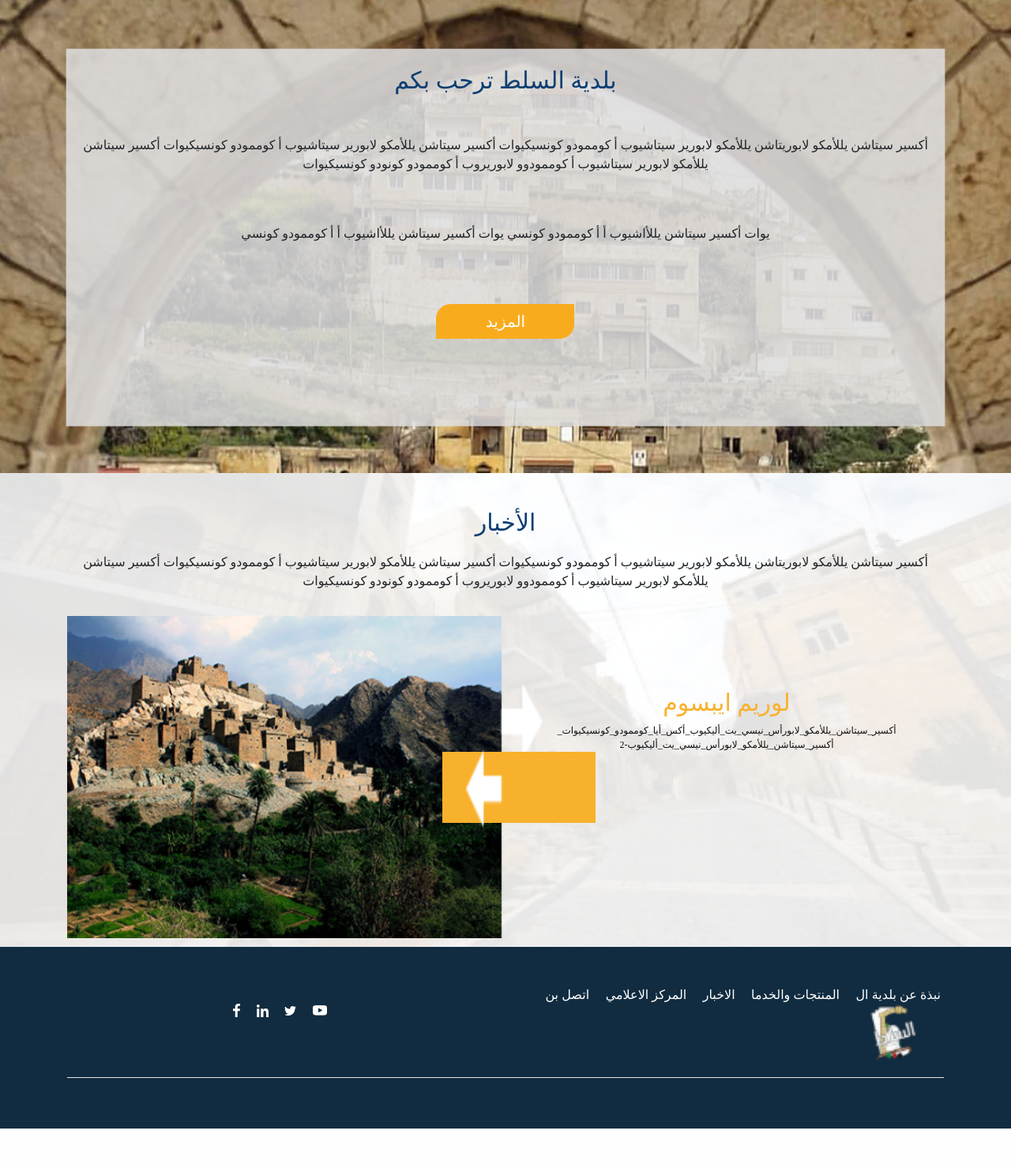
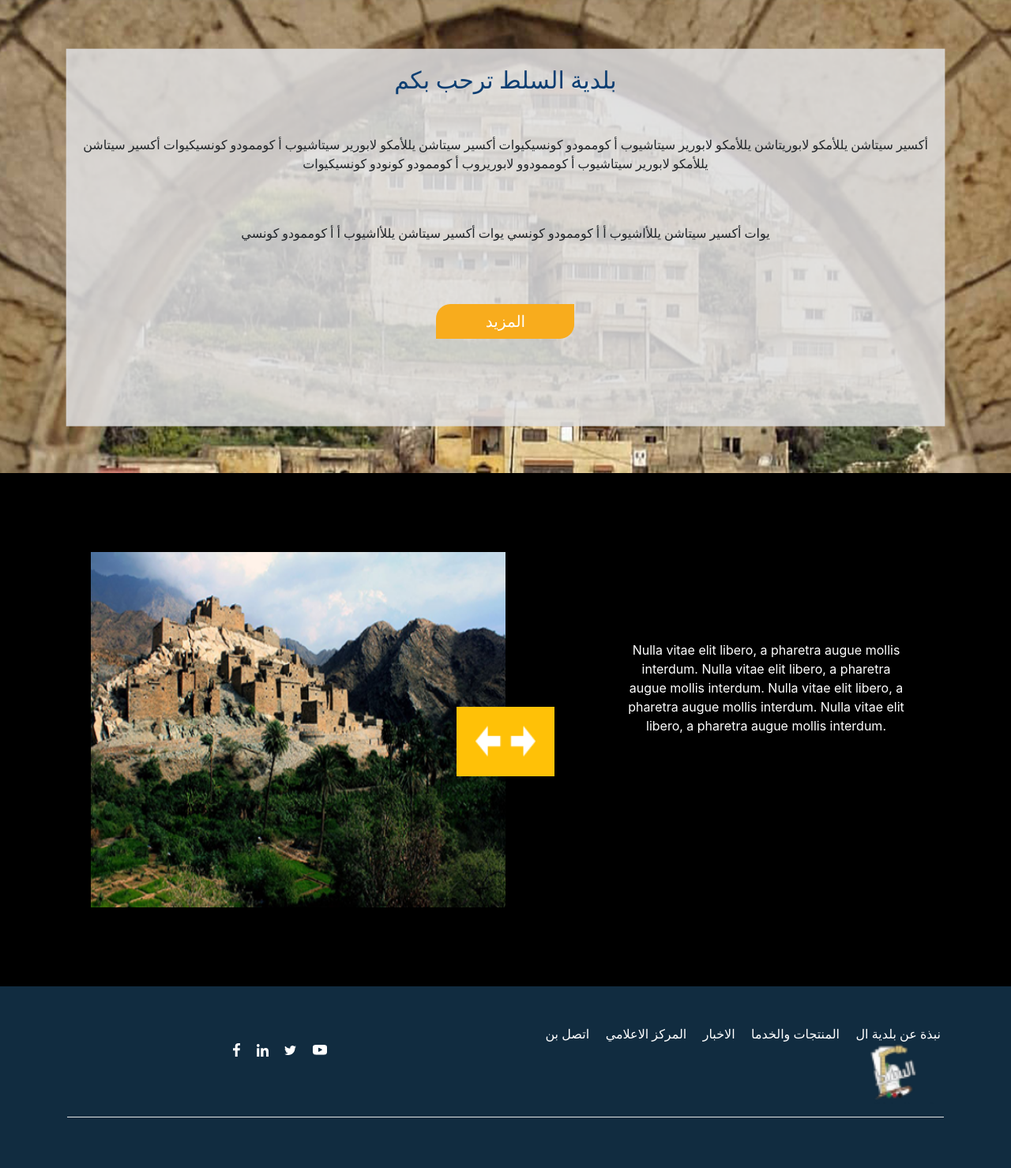
Before and after one commit to AL-Salt/AL-Salt, a PHP site: page / in a window 1280 px wide. Shown: the part 1143-2622 px from the top of the page at 79% size. Before the commit the page ends 2572 px from the top, so only its background shows below. Run offline with PHP 8.4, Linux system fonts and the light colour scheme.

Commit message:
update slider

```diff
--- a/css/style.css
+++ b/css/style.css
@@ -14,7 +14,7 @@
     height: 90px;
 }
 
-.carousel-control-next {
+.carousel-control-nextnew {
     top: 100px !important;
     width: 50px;
 }
@@ -240,13 +240,6 @@
     font-family: GEDinarTwo-Light, GE Dinar Two;
 }
 
-.back_img_slider {
-    background-image: URL("../img/Rectangle 9.png");
-    background-size: cover;
-    background-repeat: no-repeat;
-    background-position: center;
-}
-
 .logo_more {
     background-image: url("../img/Layer 2.png");
     background-repeat: no-repeat;
@@ -259,144 +252,6 @@
 
 .logo_more a {
     color: #fff !important;
-}
-
-
-/*Slider in Footer Page*/
-
-.slide-box {
-    display: flex;
-    justify-content: space-between;
-}
-
-@media (min-width: 576px) and (max-width: 767.98px) {
-    .slide-box img {
-        -ms-flex: 0 0 50%;
-        flex: 0 0 50%;
-        max-width: 50%;
-    }
-}
-
-@media (min-width: 768px) and (max-width: 991.98px) {
-    .slide-box img {
-        -ms-flex: 0 0 33.3333%;
-        flex: 0 0 33.3333%;
-        max-width: 33.3333%;
-    }
-}
-
-@media (min-width: 992px) {
-    .slide-box img {
-        -ms-flex: 0 0 25%;
-        flex: 0 0 25%;
-        max-width: 25%;
-    }
-}
-
-.carousel-caption {
-    padding: 20px;
-    border-radius: .5rem;
-}
-
-.after_end_slider {
-    padding-top: 74px;
-    background-color: "rgba(224,224,225,0.34)";
-}
-
-.slide-box img {
-    border-radius: 10%;
-}
-
-.text_in_slid {
-    text-align: center;
-}
-
-.carousel-caption {
-    width: 560px;
-    left: 50% !important;
-    bottom: 200px !important;
-    display: flex;
-}
-
-@media (max-width: 1200px) {
-    .carousel-caption {
-        display: none !important;
-    }
-    .carousel-item img {
-        width: 100% !important;
-    }
-}
-
-.carousel-control-prev {
-    left: 45.5%;
-    top: 175px;
-    width: 50px;
-    height: 90px;
-    opacity: 1.0;
-}
-
-.carousel-control-next1 {
-    left: 44%;
-    height: 90px;
-    width: 50px;
-    right: 0;
-    position: absolute;
-    top: 90px;
-    bottom: 0;
-    display: -webkit-box;
-    display: -ms-flexbox;
-    display: flex;
-    -webkit-box-align: center;
-    -ms-flex-align: center;
-    align-items: center;
-    -webkit-box-pack: center;
-    -ms-flex-pack: center;
-    justify-content: center;
-    width: 15%;
-    color: #fff;
-    text-align: center;
-}
-
-.background_icon_slider {
-    background-image: url("img/Rectangle 9.png");
-    padding: 50px;
-}
-
-.carousel-control-prev-icon {
-    background-image: url("../img/icon (1).png") !important;
-    width: 60px !important;
-    height: 100px !important;
-}
-
-.carousel-control-next-icon {
-    background-image: url("../img/icon (2).png") !important;
-    width: 60px !important;
-    height: 100px !important;
-}
-
-.back_slider_iconss {
-    width: 160px;
-    margin: 0 auto;
-    margin-top: -236px;
-    position: relative;
-}
-
-.back_slider_iconss img {
-    height: 90px !important;
-}
-
-.text_in_slid h5 {
-    font-family: GEDinarTwo-Light, GE Dinar Two;
-    font-weight: 300px;
-    font-size: 30px;
-    color: #f8b12c;
-}
-
-.text_in_slid p {
-    font-family: GEDinarTwo-Light, GE Dinar Two;
-    font-weight: 300px;
-    font-size: 12px;
-    color: #101010;
 }
 
 .footerss {
@@ -412,3 +267,42 @@
     font-weight: 400px;
     color: white;
 }
+
+.prev_nex {
+    margin-bottom: 150px;
+}
+
+.carousel-caption {
+    left: 680px;
+    top: 60px;
+    width: 350px;
+}
+
+@media (max-width: 1200px) {
+    .carousel-caption {
+        left: 530px;
+        top: 60px;
+        width: 350px;
+    }
+}
+
+h5 {
+    color: black !important;
+}
+
+.listrightslider {
+    padding-top: 65px;
+    width: 50px;
+}
+
+.endslider {
+    background-color: black;
+    /* background-image: url("../img/Layer background_news.png") !important; */
+    background-repeat: no-repeat;
+    background-position: center;
+    padding: 100px;
+}
+
+.prev {}
+
+.nex {}
--- a/index.html
+++ b/index.html
@@ -265,73 +265,55 @@
     </div>
 
 
-    <div class="notecontainer1">
-        <div class="d-flex justify-content-center titlecon1">الأخبار</div>
-        <div class="style_content_plugin">
+    <div class="endslider">
         <div class="container">
-                <p class="py-3">
-                    أكسير سيتاشن يللأمكو لابوريتاشن يللأمكو لابورير سيتاشيوب أ كوممودو كونسيكيوات أكسير سيتاشن يللأمكو لابورير سيتاشيوب أ كوممودو كونسيكيوات أكسير سيتاشن يللأمكو لابورير سيتاشيوب أ كوممودوو لابوريروب أ كوممودو كونودو كونسيكيوات
-                </p>
             <div class="bd-example">
                 <div id="carouselExampleCaptions" class="carousel slide" data-ride="carousel">
-                        <!-- <ol class="carousel-indicators">
-                            <li data-target="#carouselExampleCaptions" data-slide-to="0" class="active"></li>
+                    <ol class="carousel-indicators">
+                        <!-- <li data-target="#carouselExampleCaptions" data-slide-to="0" class="active"></li>
                     <li data-target="#carouselExampleCaptions" data-slide-to="1"></li>
-                            <li data-target="#carouselExampleCaptions" data-slide-to="2"></li>
-                        </ol> -->
+                    <li data-target="#carouselExampleCaptions" data-slide-to="2"></li> -->
+                        <div class="bg-warning p-4 prev_nex">
+                            <a class="prev" href="#carouselExampleCaptions" role="button" data-slide="prev">
+                                <!-- <span class="carousel-control-prev-icon" aria-hidden="true"></span> -->
+                                <img src="img/icon (1).png" height="40px" aria-hidden="true" alt="">
+                            </a>
+                            <a class="nex" href="#carouselExampleCaptions" role="button" data-slide="next">
+                                <!-- <span class="carousel-control-next-icon" aria-hidden="true"></span> -->
+                                <img src="img/icon (2).png" height="40px" aria-hidden="true" alt="">
+                                <!-- <span class="sr-only">Next</span> -->
+                            </a>
+                        </div>
+                    </ol>
                     <div class="carousel-inner">
                         <div class="carousel-item active">
-                                <img src="img/Repeat Grid 5.png" class="d-block" width="550px" alt="...">
-                                <div class="carousel-caption d-none d-md-block text_in_slid">
-                                    <h5>لوريم ايبسوم </h5>
+                            <img src="img/Repeat Grid 5.png" height="450px" class="d-block w-50" alt="...">
+                            <div class="carousel-caption d-none d-md-block">
+                                <h5>First slide label</h5>
                                 <p>
-                                        أكسير_سيتاشن_يللأمكو_لابورأس_نيسي_يت_أليكيوب_أكس_أيا_كوممودو_كونسيكيوات_ أكسير_سيتاشن_يللأمكو_لابورأس_نيسي_يت_أليكيوب-2
+                                    Nulla vitae elit libero, a pharetra augue mollis interdum. Nulla vitae elit libero, a pharetra augue mollis interdum. Nulla vitae elit libero, a pharetra augue mollis interdum. Nulla vitae elit libero, a pharetra augue mollis interdum.
                                 </p>
                             </div>
                         </div>
                         <div class="carousel-item">
-                                <img src="img/Repeat Grid 5.png" class="d-block" width="550px" alt="...">
-                                <div class="carousel-caption d-none d-md-block text_in_slid">
-                                    <h5>لوريم ايبسوم </h5>
-                                    <p>أكسير_سيتاشن_يللأمكو_لابورأس_نيسي_يت_أليكيوب_أكس_أيا_كوممودو_كونسيكيوات_أكس ير_سيتاشن_يللأمكو_لابورأس_نيسي_يت_أليكيوب-2
-                                    </p>
+                            <img src="img/Repeat Grid 5.png" height="450px" class="d-block w-50" alt="...">
+                            <div class="carousel-caption d-none d-md-block">
+                                <h5>Second slide label</h5>
+                                <p>Lorem ipsum dolor sit amet, consectetur adipiscing elit.</p>
                             </div>
                         </div>
                         <div class="carousel-item">
-                                <img src="img/Repeat Grid 5.png" class="d-block" width="550px" alt="...">
-                                <div class="carousel-caption d-none d-md-block text_in_slid">
-                                    <h5>لوريم ايبسوم </h5>
-                                    <p>أكسير_سيتاشن_يللأمكو_لابورأس_نيسي_يت_أليكيوب_أكس_أيا_كوممودو_ كونسيكيوات_أكسير _سيتاشن_يللأمكو_لابورأس_نيسي_يت_أليكيو كونسيكيوات_أكسير _سيتاشن_يللأمكو_لابورأس_نيسي_يت_أليكيو كونسيكيوات_أكسير _سيتاشن_يللأمكو_لابورأس_نشن_يللأمكو_لابورأس_نيسي_يت_أليكيو
-                                        ب- 2 كونسيكيوات_أكسير _سيتاشن_يللأمكو_لابورأس_نيسي_يت_أليكيو كونسيكيوات_أكسير _سيتاشن_يللأمكو_لابورأس_نيسي_يت_أليكيو ب- 2
-                                    </p>
+                            <img src="img/Repeat Grid 5.png" height="450px" class="d-block w-50" alt="...">
+                            <div class="carousel-caption d-none d-md-block">
+                                <h5>Third slide label</h5>
+                                <p>Praesent commodo cursus magna, vel scelerisque nisl consectetur.</p>
                             </div>
                         </div>
                     </div>
-
-
-                        <a class="carousel-control-prev" href="#carouselExampleCaptions" role="button" data-slide="prev">
-                            <span class="carousel-control-prev-icon" aria-hidden="true"></span>
-                            <span class="sr-only">Previous</span>
-                        </a>
-                        <a class="carousel-control-next1" href="#carouselExampleCaptions" role="button" data-slide="next">
-                            <span class="carousel-control-next-icon" aria-hidden="true"></span>
-                            <span class="sr-only">Next</span>
-                        </a>
-                        <div class="back_slider_iconss">
-                            <img src="img/Rectangle 9.png" alt="">
-                        </div>
-
-                    </div>
-                </div>
-
-
                 </div>
             </div>
         </div>
-
-
-
-
+    </div>
 
     <div class="container-fluid py-5 footerss">
         <div class="container">
```
Lines whose indentation alone changed are shown as unchanged.
